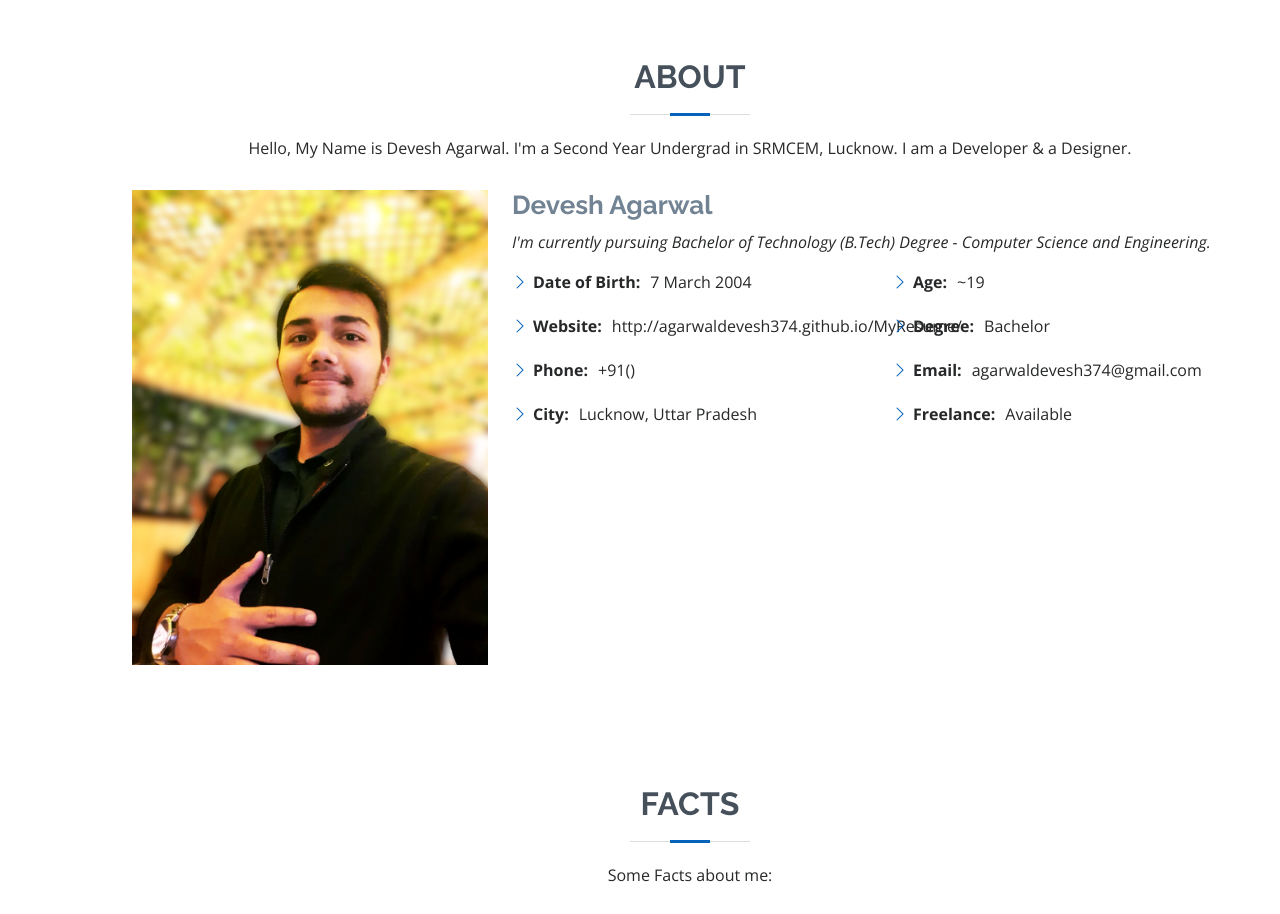
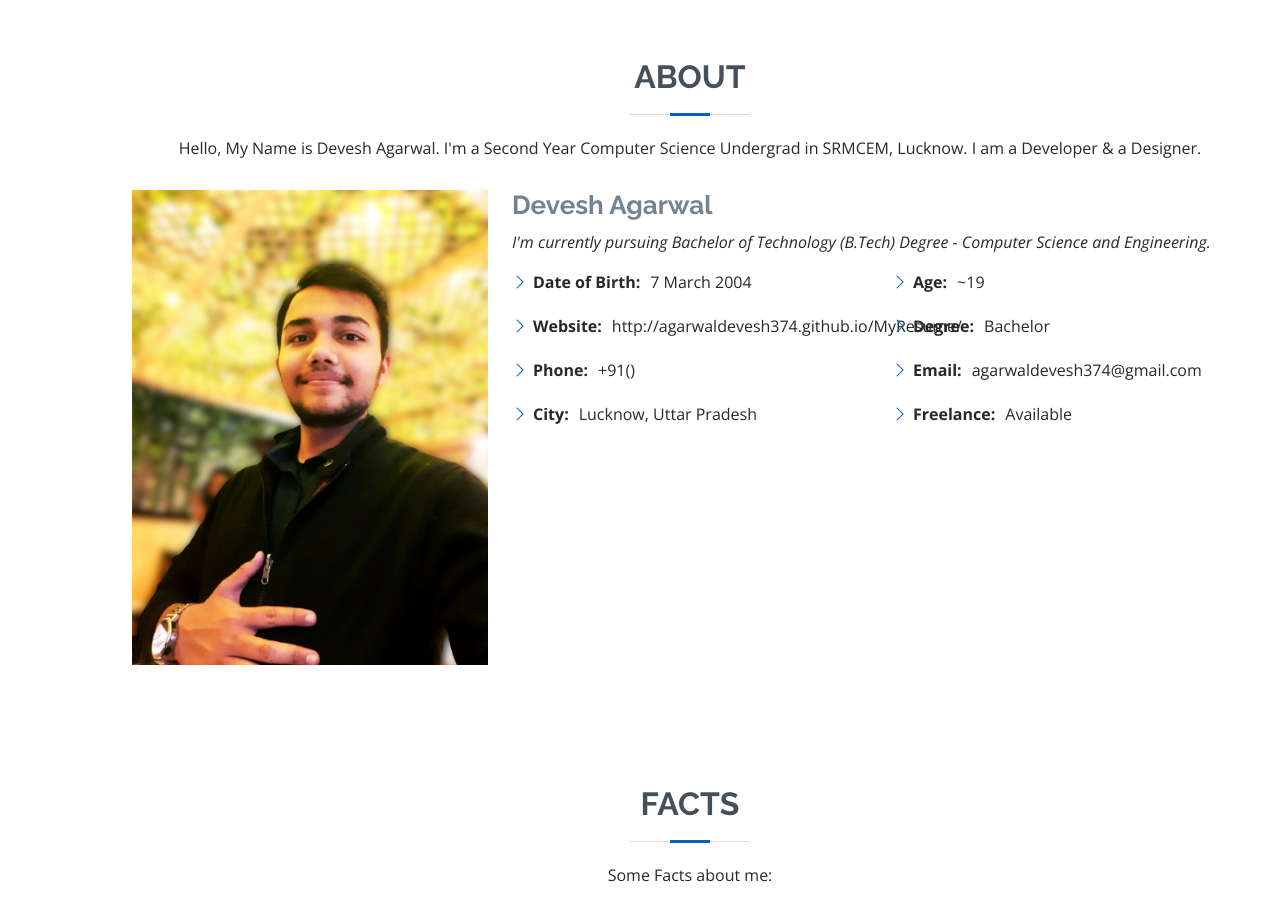
Before and after one commit to agarwaldevesh374/Portfolio, a plain HTML site: page index.html in a window 1280 px wide. Shown: the part 802-1716 px from the top of the page. Drawn offline with nearby package versions, Linux system fonts and the light colour scheme.

Commit message:
Update index.html

```diff
--- a/index.html
+++ b/index.html
@@ -76,7 +76,7 @@
 
         <div class="section-title">
           <h2>About</h2>
-          <p>Hello, My Name is Devesh Agarwal. I'm a Second Year Undergrad in SRMCEM, Lucknow. I am a Developer & a Designer.</p>
+          <p>Hello, My Name is Devesh Agarwal. I'm a Second Year Computer Science Undergrad in SRMCEM, Lucknow. I am a Developer & a Designer.</p>
         </div>
 
         <div class="row">
```
